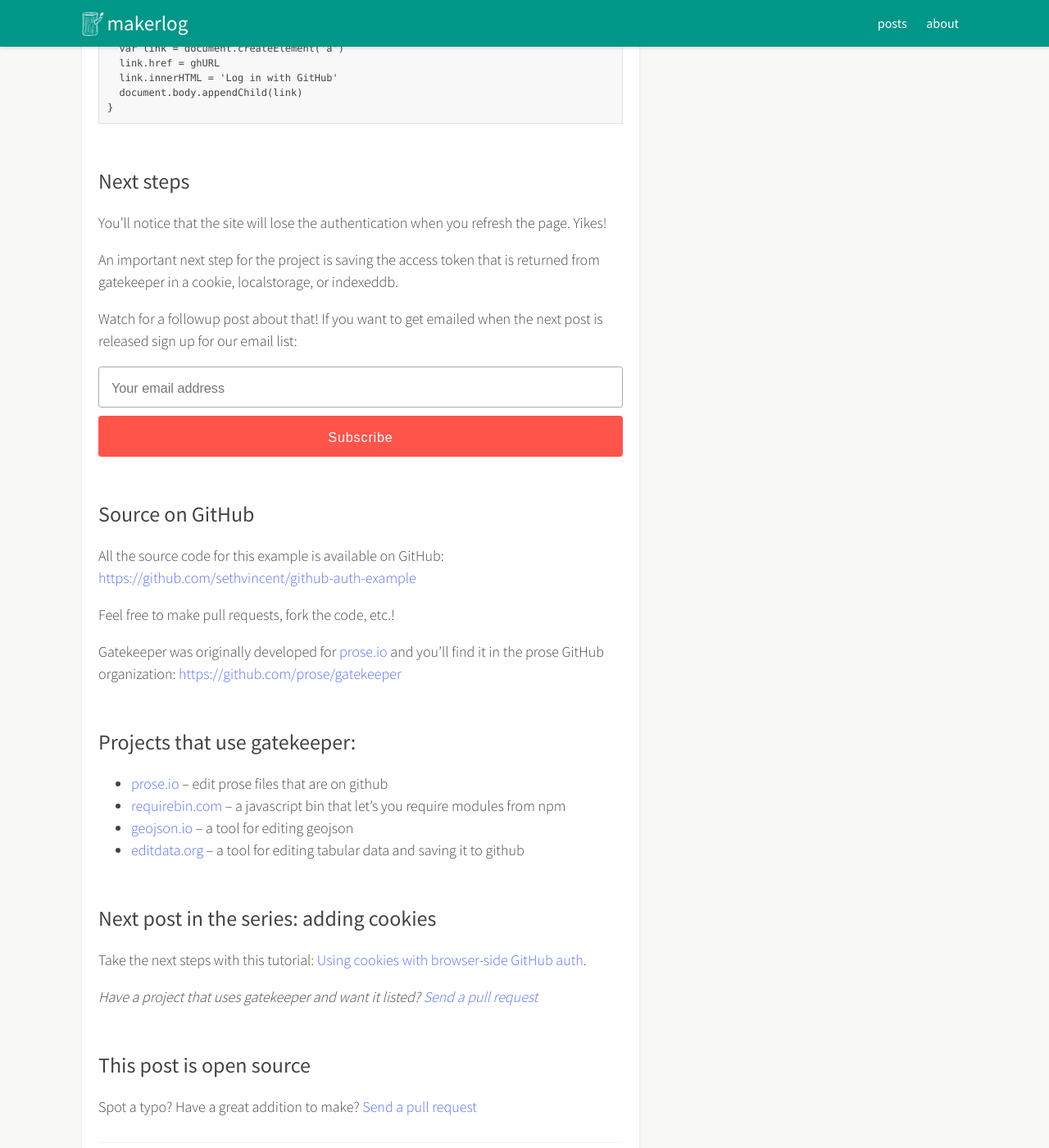
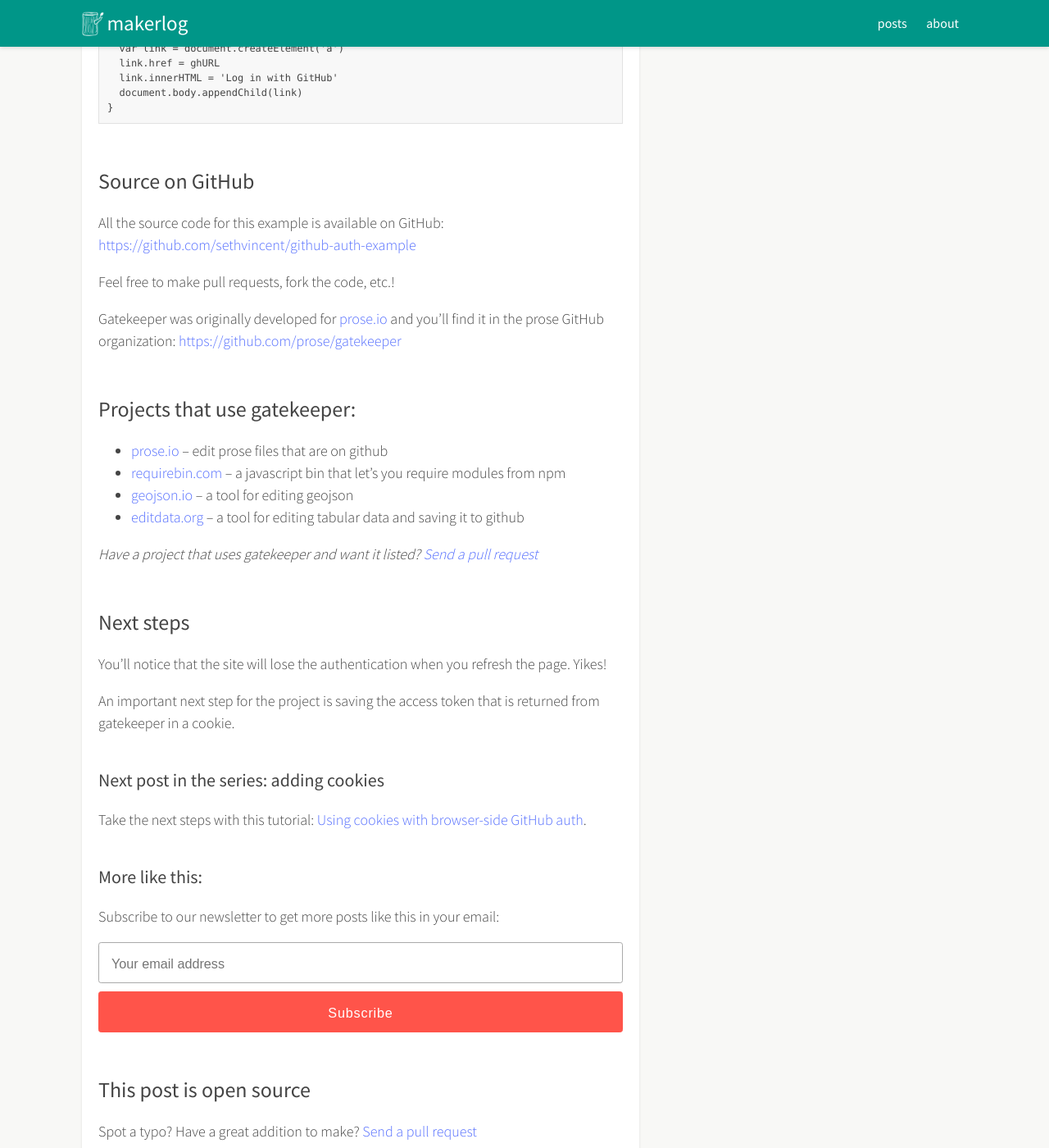
Before and after one commit to cityarcade/makerlog.org, a Jekyll site: the page built from _posts/2015-08-24-gatekeeper-for-authenticating-with-github.md, in a window 1280 px wide and 1400 px high, scrolled down 14710 px. Shown: the whole window at 82% size. Built offline with Jekyll 4.4.1, drawn with Linux system fonts in a browser that asks for light colours; Markdown is read by kramdown in place of the engine named in the settings; comment, search, counter and statistics services are not loaded.

Commit message:
rearrange first github-auth post

````diff
--- a/_posts/2015-08-24-gatekeeper-for-authenticating-with-github.md
+++ b/_posts/2015-08-24-gatekeeper-for-authenticating-with-github.md
@@ -575,18 +575,6 @@
   document.body.appendChild(link)
 }
 ```
-
-## Next steps
-
-You'll notice that the site will lose the authentication when you refresh the page. Yikes!
-
-An important next step for the project is saving the access token that is returned from gatekeeper in a cookie, localstorage, or indexeddb.
-
-Watch for a followup post about that! If you want to get emailed when the next post is released sign up for our email list:
-
-{% include newsletter.html %}
-
-
 ## Source on GitHub
 
 All the source code for this example is available on GitHub: [https://github.com/sethvincent/github-auth-example](https://github.com/sethvincent/github-auth-example)
@@ -601,11 +589,23 @@
 - [geojson.io](https://github.com/mapbox/geojson.io) – a tool for editing geojson
 - [editdata.org](https://github.com/flatsheet/editdata.org) – a tool for editing tabular data and saving it to github
 
-## Next post in the series: adding cookies
+_Have a project that uses gatekeeper and want it listed? [Send a pull request](https://github.com/civicmakerlab/makerlog.org/blob/master/_posts/2015-08-24-gatekeeper-for-authenticating-with-github.md)_
+
+## Next steps
+
+You'll notice that the site will lose the authentication when you refresh the page. Yikes!
+
+An important next step for the project is saving the access token that is returned from gatekeeper in a cookie.
+
+### Next post in the series: adding cookies
 
 Take the next steps with this tutorial: [Using cookies with browser-side GitHub auth](/posts/using-cookies-with-browser-side-github-auth).
 
-_Have a project that uses gatekeeper and want it listed? [Send a pull request](https://github.com/civicmakerlab/makerlog.org/blob/master/_posts/2015-08-24-gatekeeper-for-authenticating-with-github.md)_
+### More like this:
+
+Subscribe to our newsletter to get more posts like this in your email:
+
+{% include newsletter.html %}
 
 ## This post is open source
 Spot a typo? Have a great addition to make? [Send a pull request](https://github.com/civicmakerlab/makerlog.org/blob/master/_posts/2015-08-24-gatekeeper-for-authenticating-with-github.md)
````
